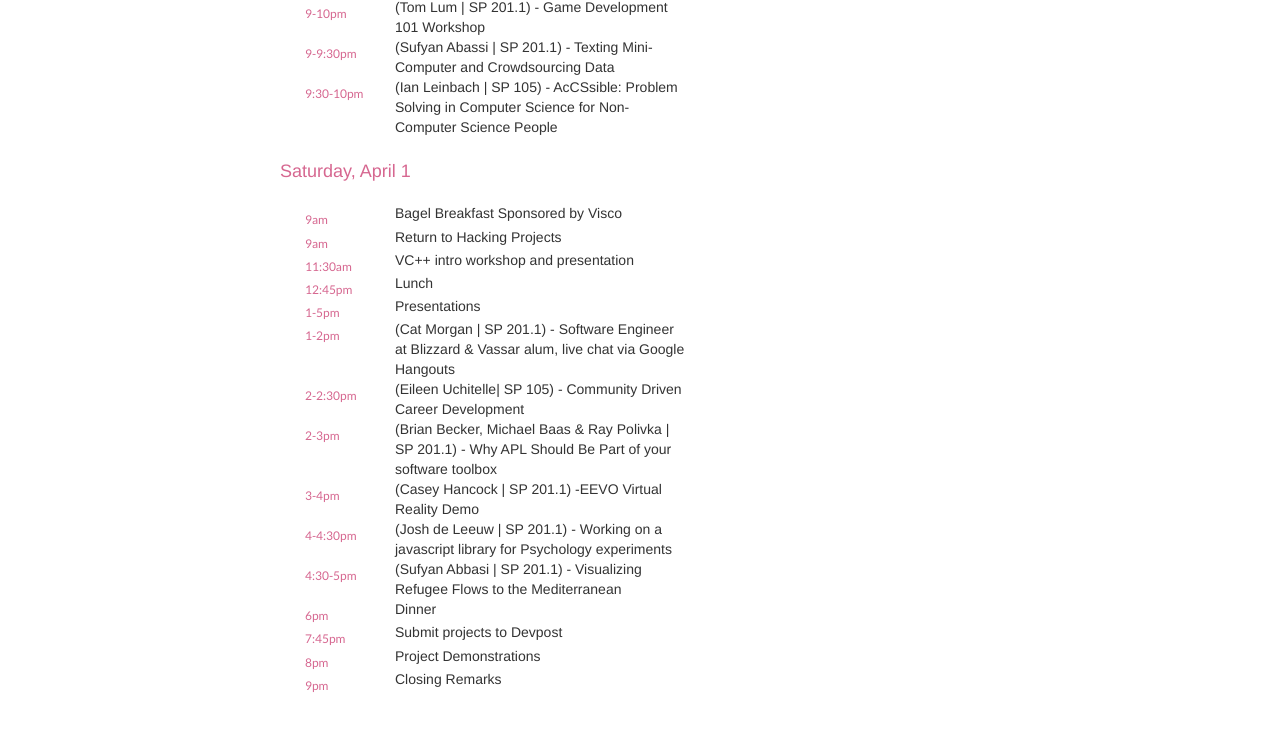
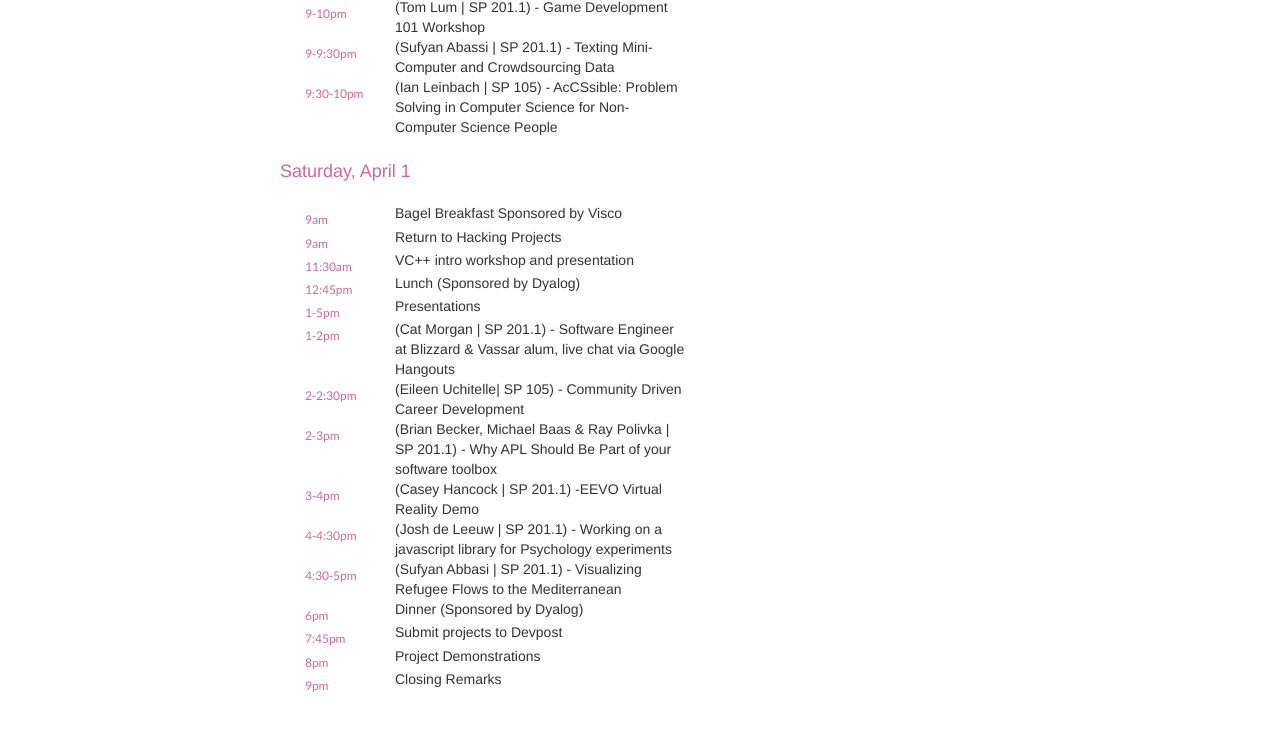
Before and after one commit to zhanwenchen/communityhack.io, a website: page client/index.html in a window 1280 px wide. Shown: the part 2598-3347 px from the top of the page. Drawn offline with Linux system fonts and the light colour scheme; some packages are replaced by stand-ins of ours.

Commit message:
edited schedule for sponsor

```diff
--- a/client/index.html
+++ b/client/index.html
@@ -316,7 +316,7 @@
                     </li>
                     <li class="item">
                         <h6 class="time">12:45pm</h6>
-                        <div class="description">Lunch</div>
+                        <div class="description">Lunch (Sponsored by Dyalog)</div>
                     </li>
                     <li class="item">
                         <h6 class="time">1-5pm</h6>
@@ -348,7 +348,7 @@
                     </li>
                     <li class="item">
                         <h6 class="time">6pm</h6>
-                        <div class="description">Dinner</div>
+                        <div class="description">Dinner (Sponsored by Dyalog)</div>
                     </li>
                     <li class="item">
                         <h6 class="time">7:45pm</h6>
@@ -414,6 +414,8 @@
                     <a target="_blank" href="https://www.facebook.com/communityhack2017." class="social pe-so-facebook"></a>
                     <a target="_blank" href="https://instagram.com/" class="social pe-so-instagram"></a>
                 </div>
+                <div class="team">
+                </div>
             </div>
         </section>
     </body>
```
Lines whose indentation alone changed are shown as unchanged.
